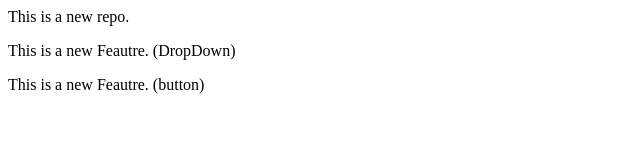
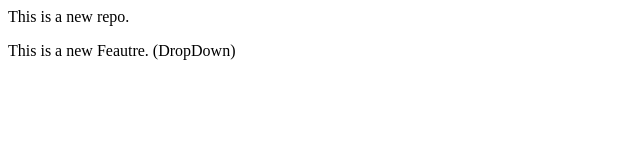
Before and after one commit to Saksham8688/LocalDemo, a plain HTML site: page index.html in a window 1280 px wide. Shown: the whole page, without its empty margins (0-640 px from the left). Drawn offline with Linux system fonts and the light colour scheme.

Commit message:
Some changes

```diff
--- a/index.html
+++ b/index.html
@@ -1,3 +1,2 @@
 <p>This is a new repo.</p>
 <p> This is a new Feautre. (DropDown)</p>
-<p> This is a new Feautre. (button)</p>
```
